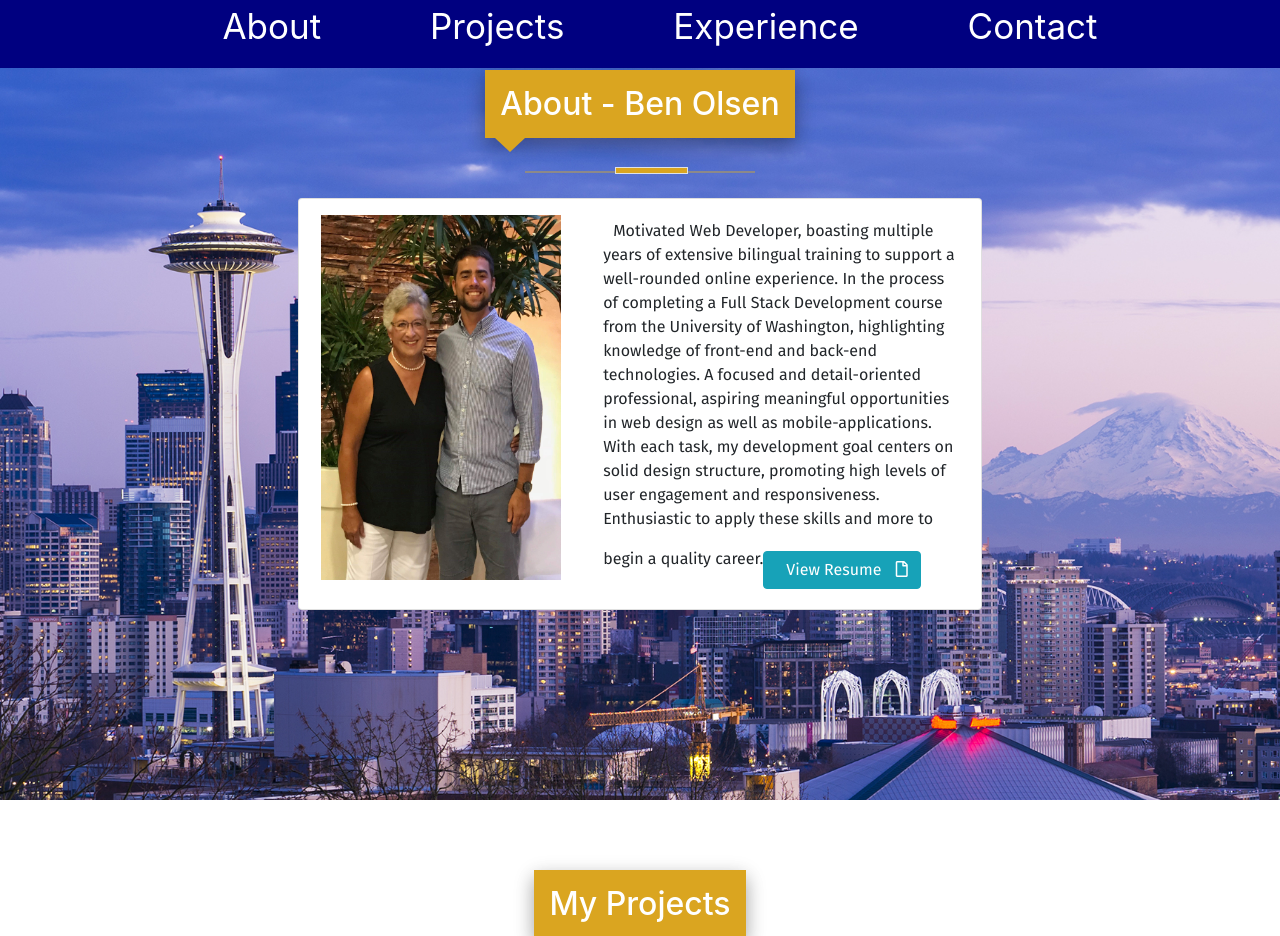
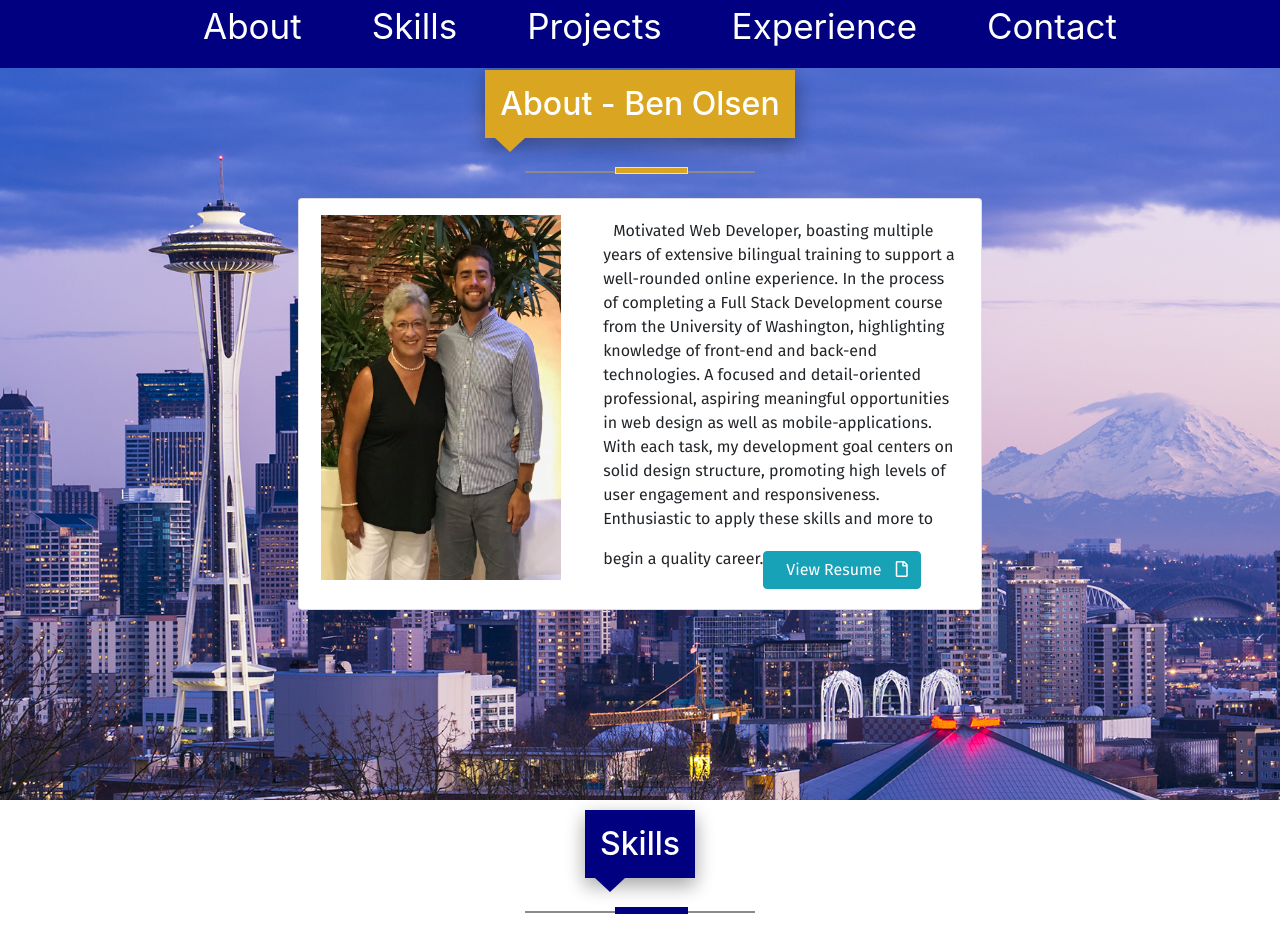
Before and after one commit to Olsenben77/React-Portfolio-V2, a React (Create React App) app: page /Projects in a window 1280 px wide. Shown: the top 936 px of the page. Built offline with nearby package versions, Linux system fonts and the light colour scheme.

Commit message:
added skill section

```diff
--- a/src/App.js
+++ b/src/App.js
@@ -1,5 +1,6 @@
 import React from "react";
 import Navbar from "./components/Navbar";
+import Skills from "./components/Skills";
 import Projects from "./components/Projects";
 import Experience from "./components/Experience";
 import Footer from "./components/Footer";
@@ -13,6 +14,7 @@ function App() {
     //<div className="App">
     <div>
       <Navbar />
+      <Skills />
       {/* <Switch> */}
       {/* <Route path="/" exact component={aboutMe} />
       <Route path="/Projects" component={Projects} />
--- a/src/components/Navbar.js
+++ b/src/components/Navbar.js
@@ -17,6 +17,9 @@ function Nav() {
           </li>
           {/* </Link> */}
           {/* <Link to="/Projects">*/}
+          <li>
+            <a href="#About_Me">Skills</a>
+          </li>
           <li>
             <a href="#Projects">Projects</a>
           </li>
--- /dev/null
+++ b/src/components/Skills.css
@@ -0,0 +1,40 @@
+.service-head2 h2 {
+  color: #fff;
+  background: navy !important;
+  display: inline-block;
+  position: relative;
+  box-shadow: 0 8px 17px 0 rgba(0, 0, 0, 0.2), 0 6px 20px 0 rgba(0, 0, 0, 0.19);
+  margin-top: 10px;
+  margin-bottom: 10px;
+  padding: 15px;
+}
+.comment2 {
+  width: 0;
+  height: 0;
+  position: absolute;
+  content: "";
+  bottom: -14px;
+  left: 10px;
+  border-style: solid;
+  border-width: 14px 15px 0 15px;
+  border-color: navy transparent transparent transparent;
+}
+span.line2 {
+  width: 18%;
+  background: #8c8989;
+  height: 2px;
+  display: block;
+  margin-top: 26px;
+  position: relative;
+  margin: 23px auto 0px;
+}
+.border2 {
+  content: " ";
+  position: relative;
+  background: navy;
+  height: 7px;
+  display: block;
+  width: 73px;
+  top: -4px;
+  left: 90px;
+}
--- /dev/null
+++ b/src/components/Skills.js
@@ -0,0 +1,27 @@
+import React from "react";
+import "./Skills.css";
+
+function Projects() {
+  return (
+    <div id="Skills">
+      <a id="Projects">
+        <div className="service-head2 text-center">
+          <h2>
+            {" "}
+            Skills
+            <div className="comment2"> </div>
+          </h2>
+          <h3>
+            {" "}
+            <span className="line2">
+              {" "}
+              <div className="border2"></div>
+            </span>
+          </h3>
+        </div>
+      </a>
+    </div>
+  );
+}
+
+export default Projects;
```
